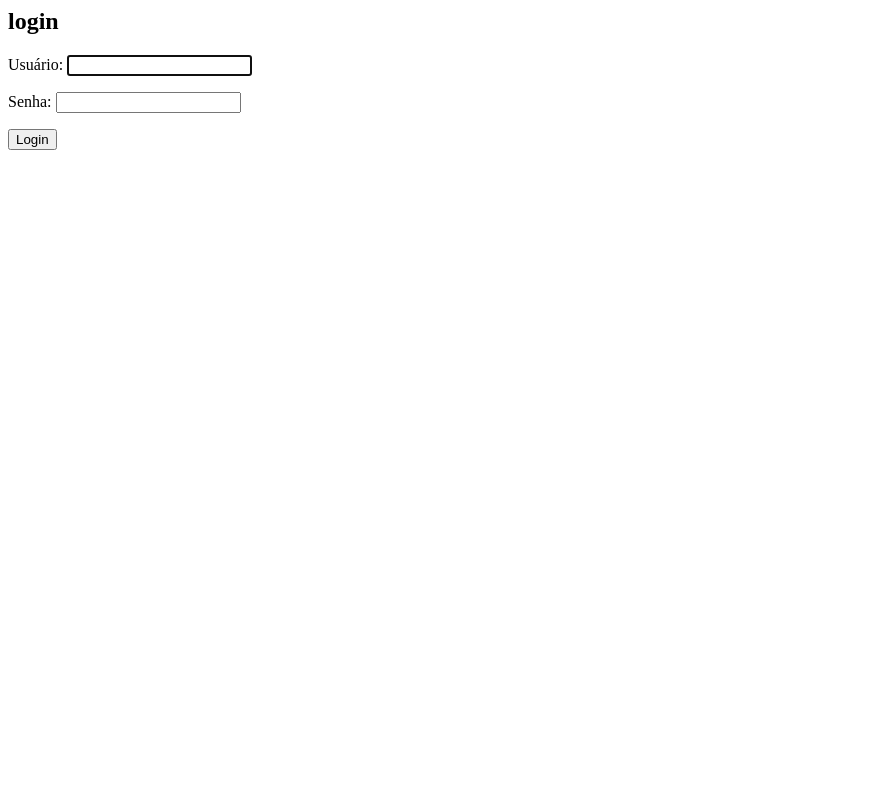
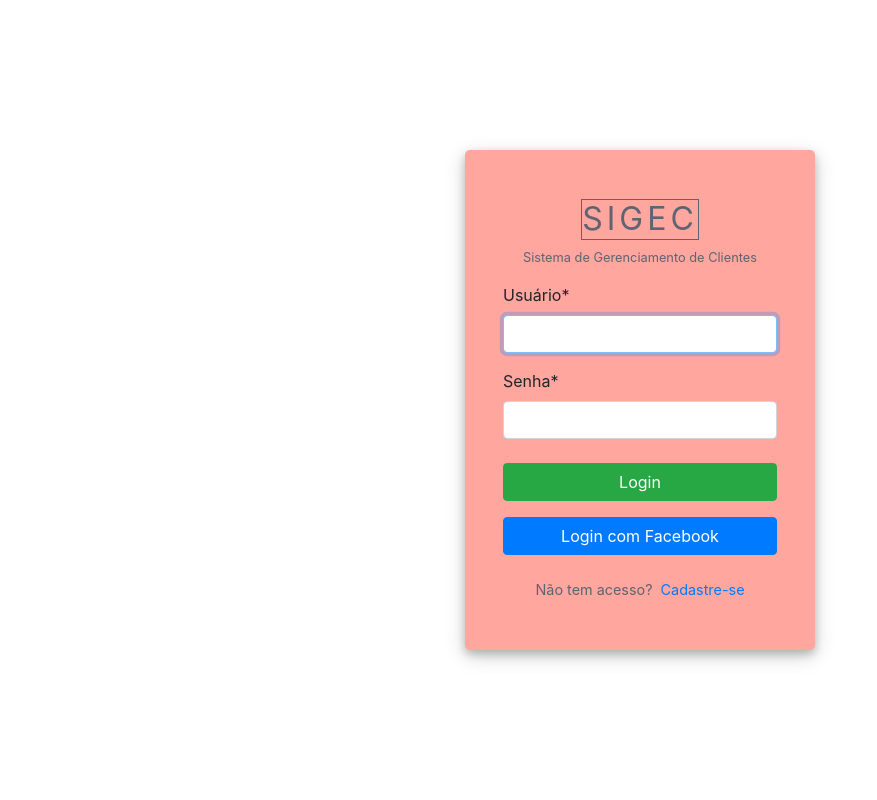
Before and after one commit to glauciocorreia/sn-challenge, a Django app: page /login/ in a window 1280 px wide. Shown: the whole page, without its empty margins (0-877 px from the left). Run offline with Django 3.2, Linux system fonts and the light colour scheme; some libraries are stand-ins or nearby versions.

Commit message:
016 -Estilo do Login

```diff
--- /dev/null
+++ b/static/auth.css
@@ -0,0 +1,42 @@
+
+body,
+html {
+  margin: 0;
+  padding: 0;
+  height: 100%;
+}
+
+.user_card {
+  height: 500px;
+  width: 350px;
+  margin-top: auto;
+  margin-bottom: auto;
+  background: #FFA69E;
+  position: relative;
+  display: flex;
+  justify-content: center;
+  flex-direction: column;
+  padding: 10px;
+  box-shadow: 0 4px 8px 0 rgba(0, 0, 0, 0.2), 0 6px 20px 0 rgba(0, 0, 0, 0.19);
+  -webkit-box-shadow: 0 4px 8px 0 rgba(0, 0, 0, 0.2), 0 6px 20px 0 rgba(0, 0, 0, 0.19);
+  -moz-box-shadow: 0 4px 8px 0 rgba(0, 0, 0, 0.2), 0 6px 20px 0 rgba(0, 0, 0, 0.19);
+  border-radius: 5px;
+}
+
+.si-login__title {
+  color: #5E6472;
+  font-weight: 400;
+  letter-spacing: 4px;
+  border: 1px solid #5E6472;
+}
+
+.si-login__subtitle {
+  color: #5E6472;
+  font-weight: 400;
+  font-size: 0.8rem;
+}
+
+.si-login__text {
+  color: #5E6472;
+  font-size: 0.9rem;
+}
--- a/static/style.css
+++ b/static/style.css
@@ -7,7 +7,7 @@ body {
 .si-navbar {
   background-color: #FFA69E;
 }
-.si-navbar .navbar__brand {
+.si-navbar__brand {
   color: #5E6472;
   font-weight: 400;
   letter-spacing: 4px;
--- a/templates/base.html
+++ b/templates/base.html
@@ -9,7 +9,10 @@
   <meta name="viewport" content="width=device-width, initial-scale=1">
   <link rel="stylesheet" href="https://stackpath.bootstrapcdn.com/bootstrap/4.3.1/css/bootstrap.min.css"
     integrity="sha384-ggOyR0iXCbMQv3Xipma34MD+dH/1fQ784/j6cY/iJTQUOhcWr7x9JvoRxT2MZw1T" crossorigin="anonymous">
+
+  {% block style %}
   <link rel="stylesheet" href="{% static 'style.css' %}">
+  {% endblock %}
   <link href="https://fonts.googleapis.com/icon?family=Material+Icons" rel="stylesheet">
 </head>
 
--- a/templates/registration/login.html
+++ b/templates/registration/login.html
@@ -1,6 +1,45 @@
-<h2>login</h2>
-<form action="" method="post">
-  {% csrf_token %}
-  {{ form.as_p }}
-  <button type="submit">Login</button>
-</form>
+{% extends 'base.html' %}
+
+{% load static from staticfiles %}
+
+{% block style %}
+
+<link rel="stylesheet" href="{% static 'auth.css' %}">
+
+{% endblock %}
+
+
+{% load crispy_forms_tags %}
+
+{% block content %}
+
+<div class="container h-100">
+  <div class="d-flex justify-content-center h-100">
+    <div class="user_card">
+      <div class="d-flex flex-column justify-content-center align-items-center">
+        <h2 class="si-login__title">SIGEC</h2>
+        <p class="si-login__subtitle">Sistema de Gerenciamento de Clientes</p>
+      </div>
+      <div class="d-flex justify-content-center form_container">
+
+        <form action="" method="post">
+          {% csrf_token %}
+          {{ form|crispy }}
+          <div class="d-flex justify-content-center mt-4 login_container">
+            <button type="submit" name="button" class="btn btn-success btn-block">Login</button>
+          </div>
+          <div class="d-flex justify-content-center mt-3 login_container">
+            <button type="submit" name="button" class="btn btn-block btn-primary">Login com Facebook</button>
+          </div>
+        </form>
+      </div>
+      <div class="mt-4">
+        <div class="si-login__text d-flex justify-content-center">
+          <span class="si-login__text1">Não tem acesso?</span> <a href="#" class="ml-2" role="button" class="btn btn-link">Cadastre-se</a>
+        </div>
+      </div>
+    </div>
+  </div>
+</div>
+
+{% endblock %}
```
Also changed, not shown: db.sqlite3.
